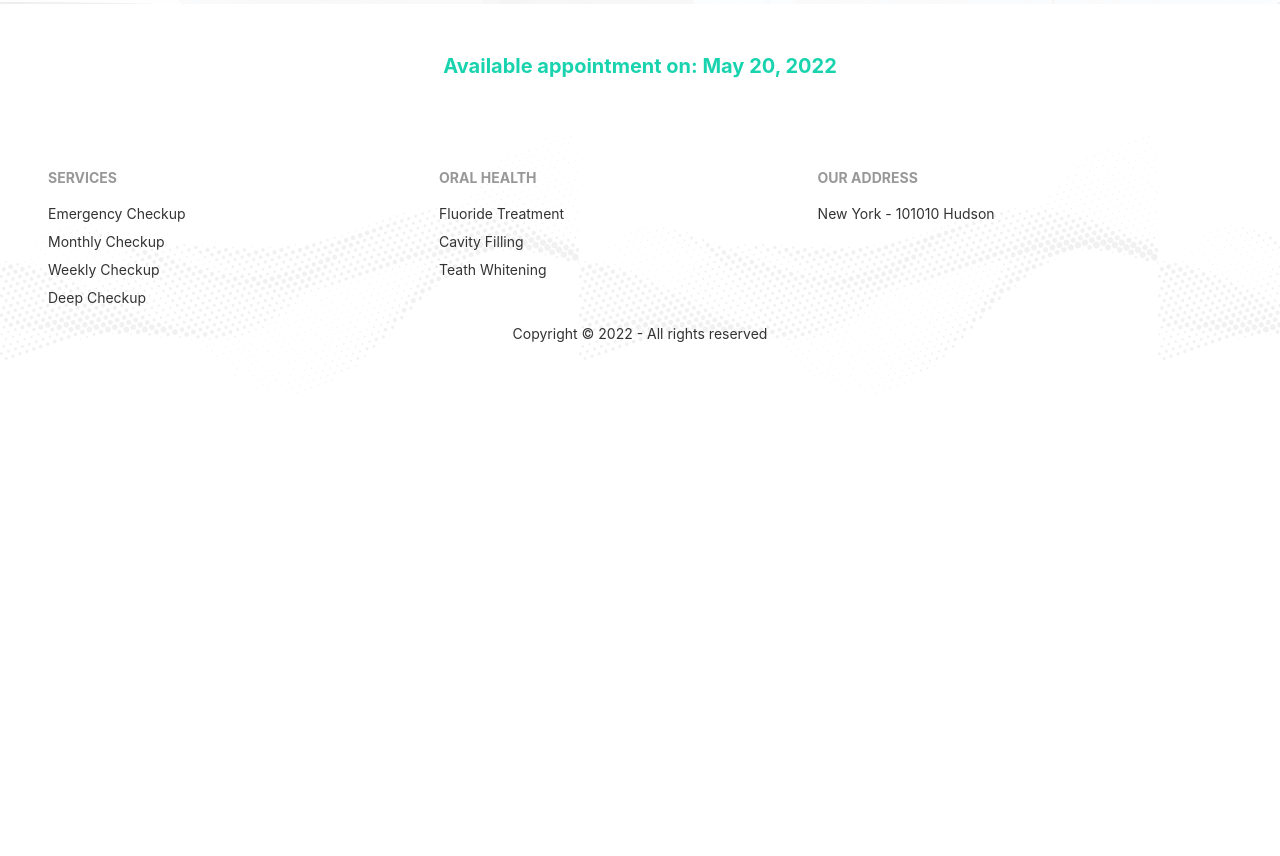
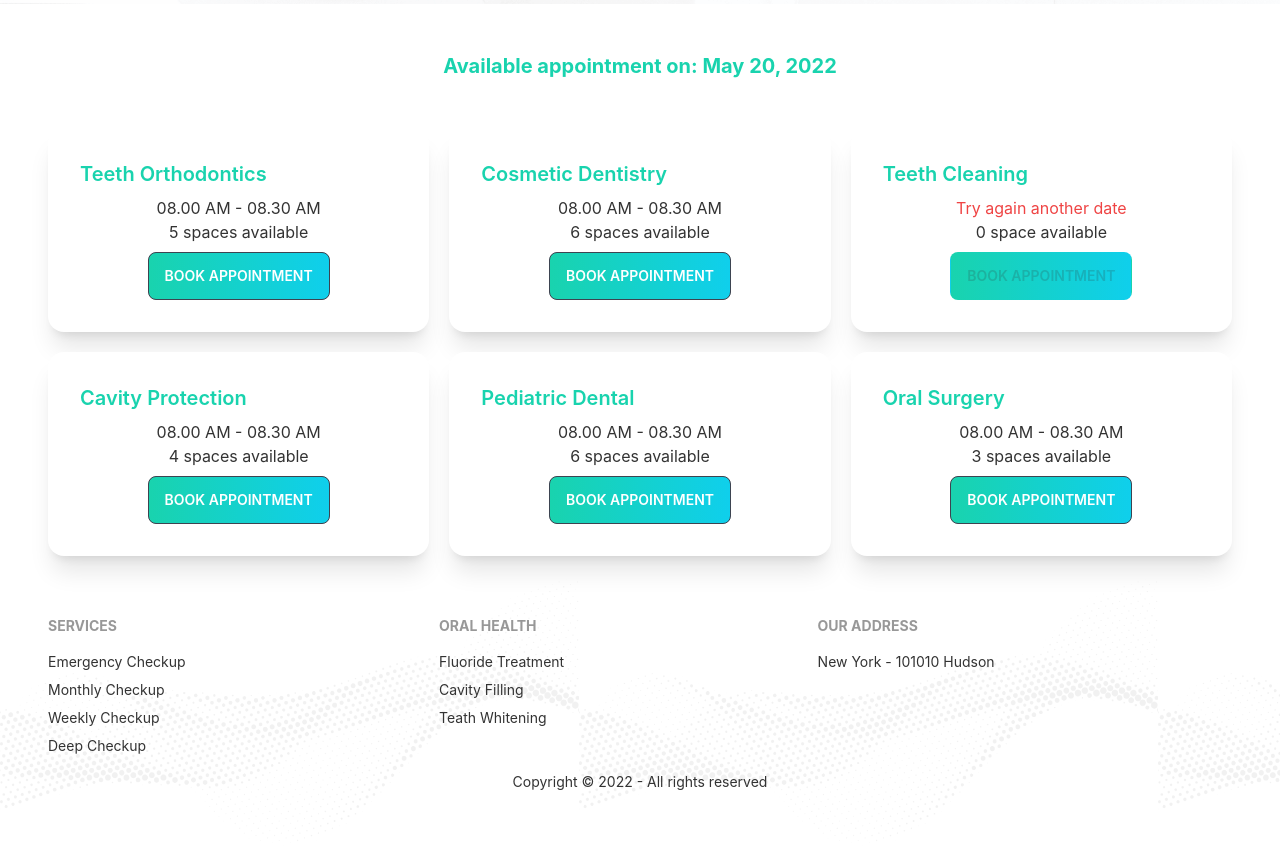
Before and after one commit to mdsohag65/doctors-portal-client, a React (Create React App) app: page /appointment in a window 1280 px wide. Shown: the part 860-1716 px from the top of the page. Before the commit the page ends 1280 px from the top, so only its background shows below. Built offline with nearby package versions, Linux system fonts and the light colour scheme.

Commit message:
done the modal also

```diff
--- /dev/null
+++ b/public/services.json
@@ -0,0 +1,61 @@
+[
+    {
+        "_id": 1,
+        "name": "Teeth Orthodontics",
+        "slots": [
+            "08.00 AM - 08.30 AM",
+            "08.30 AM - 09.00 AM",
+            "09.00 AM - 09.30 AM",
+            "09.30 AM - 10.00 AM",
+            "10.00 AM - 10.30 AM"
+        ]
+    },
+    {
+        "_id": 2,
+        "name": "Cosmetic Dentistry",
+        "slots": [
+            "08.00 AM - 08.30 AM",
+            "08.30 AM - 09.00 AM",
+            "09.00 AM - 09.30 AM",
+            "09.30 AM - 10.00 AM",
+            "10.00 AM - 10.30 AM",
+            "10.30 AM - 11.00 AM"
+        ]
+    },
+    {
+        "_id": 3,
+        "name": "Teeth Cleaning",
+        "slots": []
+    },
+    {
+        "_id": 4,
+        "name": "Cavity Protection",
+        "slots": [
+            "08.00 AM - 08.30 AM",
+            "08.30 AM - 09.00 AM",
+            "09.00 AM - 09.30 AM",
+            "09.30 AM - 10.00 AM"
+        ]
+    },
+    {
+        "_id": 5,
+        "name": "Pediatric Dental",
+        "slots": [
+            "08.00 AM - 08.30 AM",
+            "08.30 AM - 09.00 AM",
+            "09.00 AM - 09.30 AM",
+            "09.30 AM - 10.00 AM",
+            "10.00 AM - 10.30 AM",
+            "10.30 AM - 11.00 AM"
+        ]
+    },
+    {
+        "_id": 6,
+        "name": "Oral Surgery",
+        "slots": [
+            "08.00 AM - 08.30 AM",
+            "08.30 AM - 09.00 AM",
+            "09.00 AM - 09.30 AM"
+        ]
+    }
+]
--- a/src/Pages/Appointment/AppointmentBanner.js
+++ b/src/Pages/Appointment/AppointmentBanner.js
@@ -10,11 +10,11 @@ const AppointmentBanner = ({ date, setDate }) => {
     return (
         <section style={{
             background: `url(${bg})`,
-            backgroundSize: 'contain'
+            backgroundSize: 'cover'
         }}>
-            <div class="hero min-h-screen bg">
-                <div class="hero-content flex-col lg:flex-row-reverse">
-                    <img src={chair} class="max-w-sm rounded-lg shadow-2xl" alt='' />
+            <div className="hero min-h-screen bg">
+                <div className="hero-content flex-col lg:flex-row-reverse">
+                    <img src={chair} className="max-w-sm rounded-lg shadow-2xl" alt='' />
                     <div className='mr-6'>
                         <DayPicker
                             mode="single"
--- a/src/Pages/Appointment/AvailableAppointments.js
+++ b/src/Pages/Appointment/AvailableAppointments.js
@@ -1,12 +1,35 @@
 import { format } from 'date-fns';
-import React from 'react';
+import React, { useEffect, useState } from 'react';
+import BookingModal from './BookingModal';
+import Service from './Service';
 
 const AvailableAppointments = ({ date }) => {
+    const [services, setServices] = useState([]);
+    const [treatment, setTreatment] = useState(null);
+    useEffect(() => {
+        fetch('services.json')
+            .then(res => res.json())
+            .then(data => setServices(data));
+    }, [])
     return (
         <section>
             <div className='text-center my-12'>
                 <h2 className='text-xl text-secondary font-bold'>Available appointment on:  {format(date, 'PP')}</h2>
             </div>
+            <div className='grid grid-cols-1 md:grid-cols-2 lg:grid-cols-3 gap-5 px-12'>
+                {
+                    services.map(service => <Service
+                        key={service._id}
+                        service={service}
+                        setTreatment={setTreatment}
+                    ></Service>)
+                }
+            </div>
+            {treatment && <BookingModal
+                date={date}
+                treatment={treatment}
+                setTreatment={setTreatment}
+            ></BookingModal>}
         </section>
     );
 };
--- /dev/null
+++ b/src/Pages/Appointment/BookingModal.js
@@ -0,0 +1,40 @@
+import { format } from 'date-fns';
+import React from 'react';
+
+const BookingModal = ({ treatment, date, setTreatment }) => {
+    const { _id, name, slots } = treatment;
+
+    const handleBooking = event => {
+        event.preventDefault();
+        const slot = event.target.slot.value;
+        console.log(_id, name, slot);
+        setTreatment(null);
+    }
+    return (
+        <div>
+            <input type="checkbox" id="booking-modal" className="modal-toggle" />
+            <div className="modal modal-bottom sm:modal-middle">
+                <div className="modal-box">
+                    <label htmlFor="booking-modal" className="btn btn-sm btn-circle absolute right-2 top-2">✕</label>
+                    <h3 className="font-bold text-lg text-secondary">Booking for: {name}</h3>
+                    <form
+                        onSubmit={handleBooking}
+                        className='mt-4 grid grid-cols-1 gap-4 justify-items-center'>
+                        <input type="text" value={format(date, 'PP')} disabled className="input input-bordered w-full max-w-xs" />
+                        <select name="slot" className="select select-bordered w-full max-w-xs">
+                            {
+                                slots.map(slot => <option value={slot}>{slot}</option>)
+                            }
+                        </select>
+                        <input type="text" name='name' placeholder="Your Name" className="input input-bordered w-full max-w-xs" />
+                        <input type="email" name='email' placeholder="Email Address" className="input input-bordered w-full max-w-xs" />
+                        <input className='input input-bordered w-full max-w-xs' type="text" name='phone' placeholder='Phone No' />
+                        <input type="submit" value="Submit" className="btn btn-secondary w-full max-w-xs" />
+                    </form>
+                </div>
+            </div>
+        </div >
+    );
+};
+
+export default BookingModal;
--- /dev/null
+++ b/src/Pages/Appointment/Service.js
@@ -0,0 +1,31 @@
+import React from 'react';
+
+const Service = ({ service, setTreatment }) => {
+    const { name, slots } = service;
+    return (
+        <div className="card lg:max-w-lg bg-base-100 shadow-xl">
+            <div className="card-body">
+                <h2 className="card-title text-secondary">{name}</h2>
+                <div className='text-center'>
+                    <p>
+                        {
+                            slots.length > 0
+                                ? <span>{slots[0]}</span>
+                                : <span className='text-red-500'>Try again another date</span>
+                        }
+                    </p>
+                    <p>{slots.length} {slots.length > 1 ? 'spaces' : "space"} available</p>
+                </div>
+                <div className="card-actions justify-center">
+                    <label
+                        disabled={slots.length === 0}
+                        onClick={() => setTreatment(service)}
+                        htmlFor="booking-modal" className="btn bg-gradient-to-r from-secondary to-primary text-white">BOOK APPOINTMENT
+                    </label>
+                </div>
+            </div>
+        </div>
+    );
+};
+
+export default Service;
```
